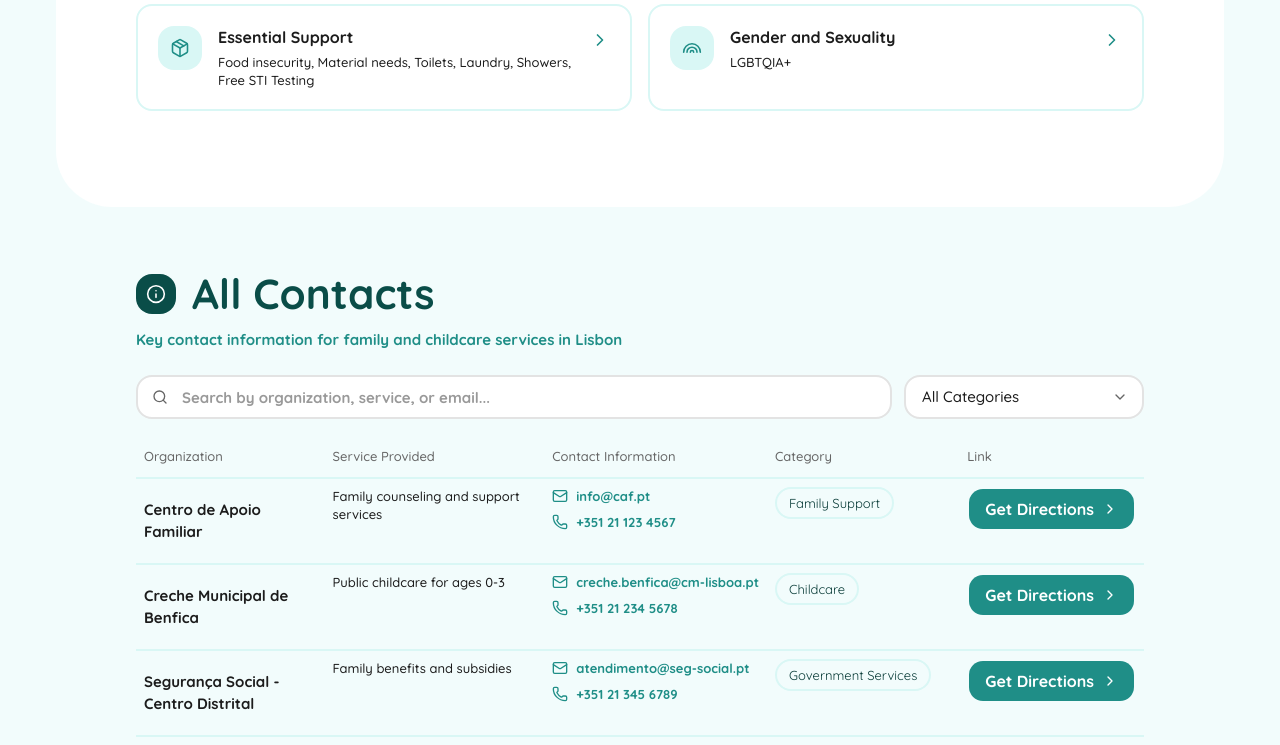
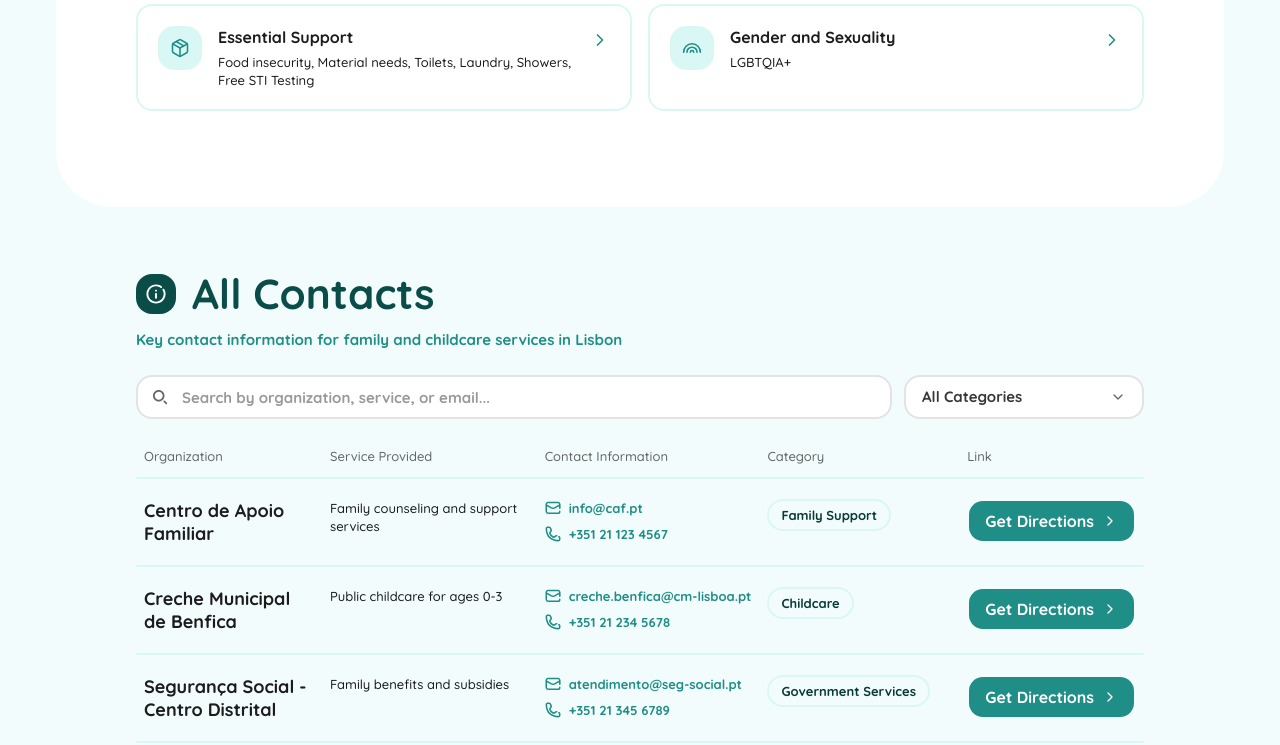
Before and after one commit to malikpiara/lisbon-project-admin-hub, a Next.js app: page / in a window 1280 px wide. Shown: the part 2000-2745 px from the top of the page. Built offline with nearby package versions, Linux system fonts and the light colour scheme.

Commit message:
Contacts: use the DS Select and icons; top-align rows and fix org line-height

```diff
--- a/components/shared/contacts-section.tsx
+++ b/components/shared/contacts-section.tsx
@@ -1,11 +1,24 @@
 "use client";
 
 import { useMemo, useState } from "react";
-import { ChevronDown, ChevronRight, Info, Mail, Phone, Search } from "lucide-react";
+import { ChevronRight } from "lucide-react";
 
 import { buttonVariants } from "@/components/ui/button";
-import { Badge } from "@/components/ui/badge";
+import { Tag } from "@/components/ui/tag";
 import { Input } from "@/components/ui/input";
+import {
+  Select,
+  SelectContent,
+  SelectItem,
+  SelectTrigger,
+  SelectValue,
+} from "@/components/ui/select";
+import {
+  IconInfo,
+  IconMail,
+  IconPhone,
+  IconSearch,
+} from "@/components/icons/ds-icons";
 import {
   Table,
   TableBody,
@@ -56,12 +69,22 @@ export function ContactsSection({
     });
   }, [contacts, query, category]);
 
+  // Base UI <SelectValue> resolves the label from this value→label map;
+  // without it the trigger shows the raw value ("all").
+  const categoryItems = useMemo(
+    () => ({
+      all: "All Categories",
+      ...Object.fromEntries(categoryFilters.map((c) => [c, c])),
+    }),
+    [categoryFilters]
+  );
+
   return (
     <section className="bg-bg-page">
       <div className="mx-auto max-w-[1680px] px-4 pb-20 sm:px-6 lg:px-14">
         <header className="ds-section-x-padding flex items-center gap-4">
           <div className="grid size-10 shrink-0 place-items-center rounded-lg bg-brand-dark text-primary-foreground">
-            <Info className="size-5" strokeWidth={1.9} />
+            <IconInfo className="size-5" />
           </div>
           <h2 className="min-w-0 font-heading text-ds-xxxl font-bold text-brand-dark">
             {title}
@@ -75,7 +98,7 @@ export function ContactsSection({
 
         <div className="ds-section-x-padding mt-6 flex flex-col gap-3 sm:flex-row sm:items-center">
           <div className="relative flex-1">
-            <Search className="pointer-events-none absolute left-4 top-1/2 size-4 -translate-y-1/2 text-muted-foreground" />
+            <IconSearch className="pointer-events-none absolute left-4 top-1/2 size-4 -translate-y-1/2 text-muted-foreground" />
             <Input
               type="search"
               value={query}
@@ -85,22 +108,26 @@ export function ContactsSection({
               className="pl-11"
             />
           </div>
-          <div className="relative sm:w-60">
-            <select
-              value={category}
-              onChange={(e) => setCategory(e.target.value)}
+          <Select
+            value={category}
+            onValueChange={(v) => setCategory(v ?? "all")}
+            items={categoryItems}
+          >
+            <SelectTrigger
               aria-label="Filter by category"
-              className="h-11 w-full appearance-none rounded-lg border-2 border-input bg-card pl-4 pr-10 text-ds-xs font-medium text-foreground outline-none focus-visible:border-ring focus-visible:ring-3 focus-visible:ring-ring/35"
+              className="w-full sm:w-60"
             >
-              <option value="all">All Categories</option>
+              <SelectValue />
+            </SelectTrigger>
+            <SelectContent>
+              <SelectItem value="all">All Categories</SelectItem>
               {categoryFilters.map((c) => (
-                <option key={c} value={c}>
+                <SelectItem key={c} value={c}>
                   {c}
-                </option>
+                </SelectItem>
               ))}
-            </select>
-            <ChevronDown className="pointer-events-none absolute right-4 top-1/2 size-4 -translate-y-1/2 text-muted-foreground" />
-          </div>
+            </SelectContent>
+          </Select>
         </div>
 
         <div className="ds-section-x-padding mt-4">
@@ -117,33 +144,31 @@ export function ContactsSection({
             <TableBody>
               {filtered.map((c) => (
                 <TableRow key={c.organization} className="border-border hover:bg-transparent">
-                  <TableCell className="max-w-48 py-5 align-top text-ds-xs font-bold whitespace-normal text-foreground">
+                  <TableCell className="max-w-48 py-5 align-top text-ds-m font-bold whitespace-normal text-foreground">
                     {c.organization}
                   </TableCell>
-                  <TableCell className="max-w-56 align-top text-ds-xxs font-medium whitespace-normal text-foreground">
+                  <TableCell className="max-w-56 py-5 align-top text-ds-xxs font-medium whitespace-normal text-foreground">
                     {c.service}
                   </TableCell>
-                  <TableCell className="align-top">
+                  <TableCell className="py-5 align-top">
                     <div className="space-y-2">
                       <a
                         href={`mailto:${c.email}`}
                         className="flex items-center gap-2 text-ds-xxs font-bold text-primary hover:underline"
                       >
-                        <Mail className="size-4" />
+                        <IconMail className="size-4" />
                         {c.email}
                       </a>
                       <div className="flex items-center gap-2 text-ds-xxs font-bold text-primary">
-                        <Phone className="size-4" />
+                        <IconPhone className="size-4" />
                         {c.phone}
                       </div>
                     </div>
                   </TableCell>
-                  <TableCell className="align-top">
-                    <Badge variant="outline" className="px-3 py-1 font-normal">
-                      {c.category}
-                    </Badge>
+                  <TableCell className="py-5 align-top">
+                    <Tag>{c.category}</Tag>
                   </TableCell>
-                  <TableCell className="align-top">
+                  <TableCell className="py-5 align-top">
                     <a
                       href={mapsHref(c.organization)}
                       target="_blank"
```
